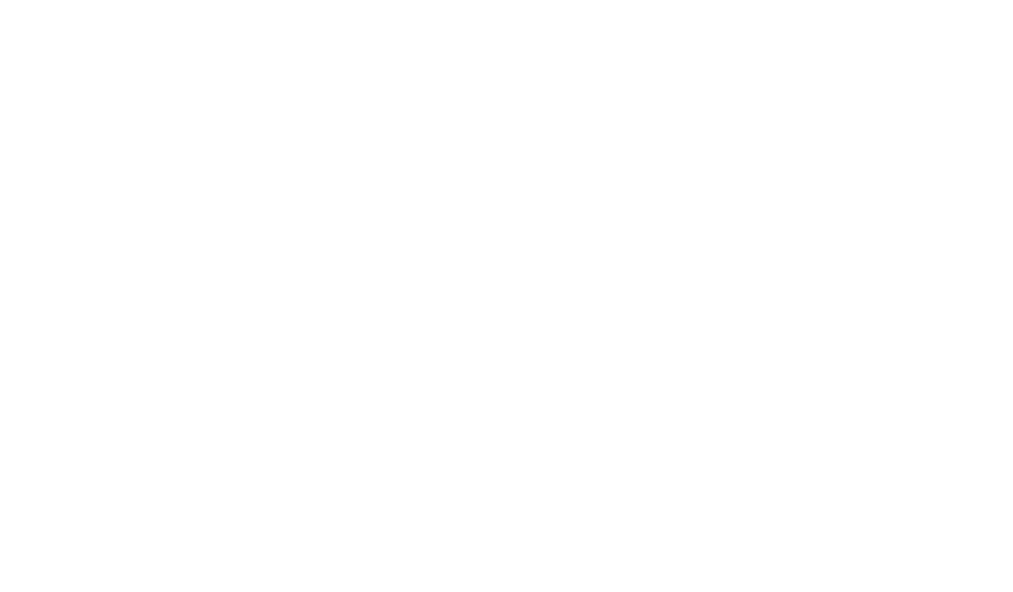
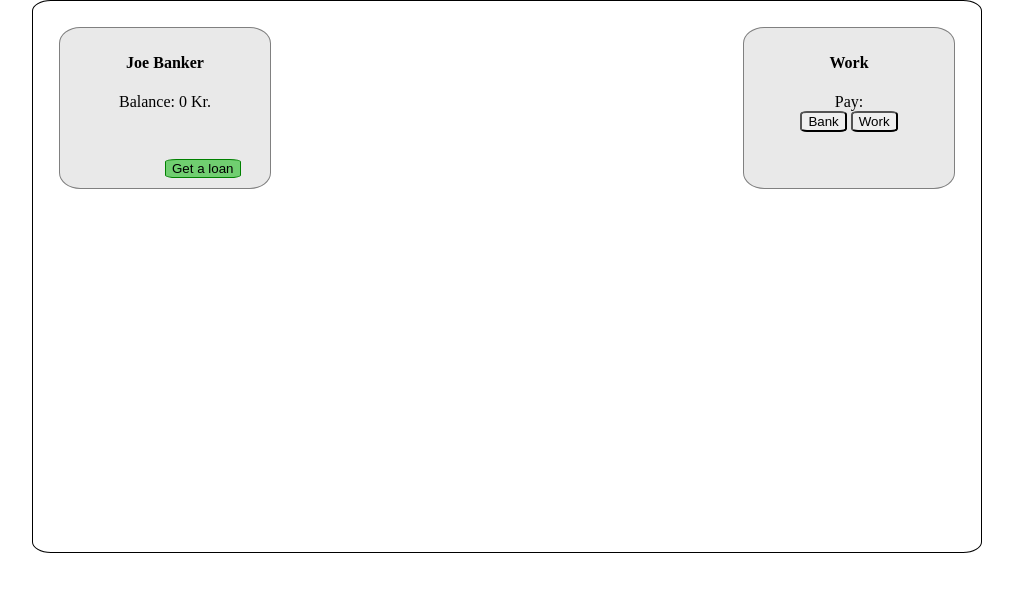
Before and after one commit to Alborn28/komputer-store, a website: page src/index.html in a window 1280 px wide. Shown: the whole page, without its empty margins (133-1146 px from the left). Drawn offline with Linux system fonts and the light colour scheme.

Commit message:
feat: Added basic functionality for the bank

```diff
--- a/src/index.html
+++ b/src/index.html
@@ -8,6 +8,25 @@
     </head>
 
     <body>
+        <div class="bankDiv">
+            <h4>Joe Banker</h4>
+            <span>Balance: </span>
+            <span id="balance">0 Kr.</span>
+            <br>
+            <span id="outstandingLoan" hidden>Outstanding loan: </span>
+            <span id="outstandingLoanAmount"></span>
+            <br>
+            <button id="loanButton">Get a loan</button>
+        </div>
+
+        <div class="workDiv">
+            <h4>Work</h4>
+            <span>Pay: </span>
+            <span id=pay></span>
+            <br>
+            <button id="bankButton">Bank</button>
+            <button id="workButton">Work</button>
+        </div>
 
         <script src="resources/js/index.js"></script>
     </body>
--- a/src/resources/css/style.css
+++ b/src/resources/css/style.css
@@ -0,0 +1,42 @@
+body {
+    border: solid 1px black;
+    width: 70%;
+    margin: auto;
+    padding: 2%;
+    border-radius: 2%;
+    min-height: 500px;
+}
+
+.bankDiv {
+    position: relative;
+    float: left;
+    padding: 5px;
+    text-align: center;
+    border: solid 1px grey;
+    background-color: #e9e9e9;
+    width: 200px;
+    height: 150px;
+    border-radius: 10%;
+}
+
+.workDiv {
+    float: right;
+    padding: 5px;
+    text-align: center;
+    border: solid 1px grey;
+    background-color: #e9e9e9;
+    width: 200px;
+    height: 150px;
+    border-radius: 10%;
+}
+
+button {
+    border-radius: 15%;
+}
+
+#loanButton{
+    position: absolute;
+    bottom: 10px;
+    border: 1px green solid;
+    background-color: rgba(3, 182, 3, 0.521);
+}
--- a/src/resources/js/index.js
+++ b/src/resources/js/index.js
@@ -0,0 +1,41 @@
+const balanceElement = document.getElementById("balance");
+const loanButtonElement = document.getElementById("loanButton");
+const outstandingLoanElement = document.getElementById("outstandingLoan")
+const outstandingLoanAmountElement = document.getElementById("outstandingLoanAmount")
+
+let balance = 100;
+let outstandingLoan = 0;
+
+const takeLoan = () => {
+    if(outstandingLoan > 0) {
+        alert("You may only have one loan at a time!");
+        return;
+    }
+
+    const loanAmount = parseInt(prompt("How much do you wish to loan?"));
+    if(loanAmount > (2 * balance)) {
+        alert("You may not loan that much!");
+        return;
+    }
+
+    outstandingLoan = loanAmount;
+    balance += loanAmount;
+
+    updateBalance();
+
+    updateLoanBalance();
+}
+
+const updateLoanBalance = () => {
+    if(outstandingLoan > 0) {
+        outstandingLoanElement.hidden = false;
+    }
+
+    outstandingLoanAmountElement.innerText = outstandingLoan + ' Kr.';
+}
+
+const updateBalance = () => {
+    balanceElement.innerText = balance + ' Kr.';
+}
+
+loanButtonElement.addEventListener("click", takeLoan);
```
